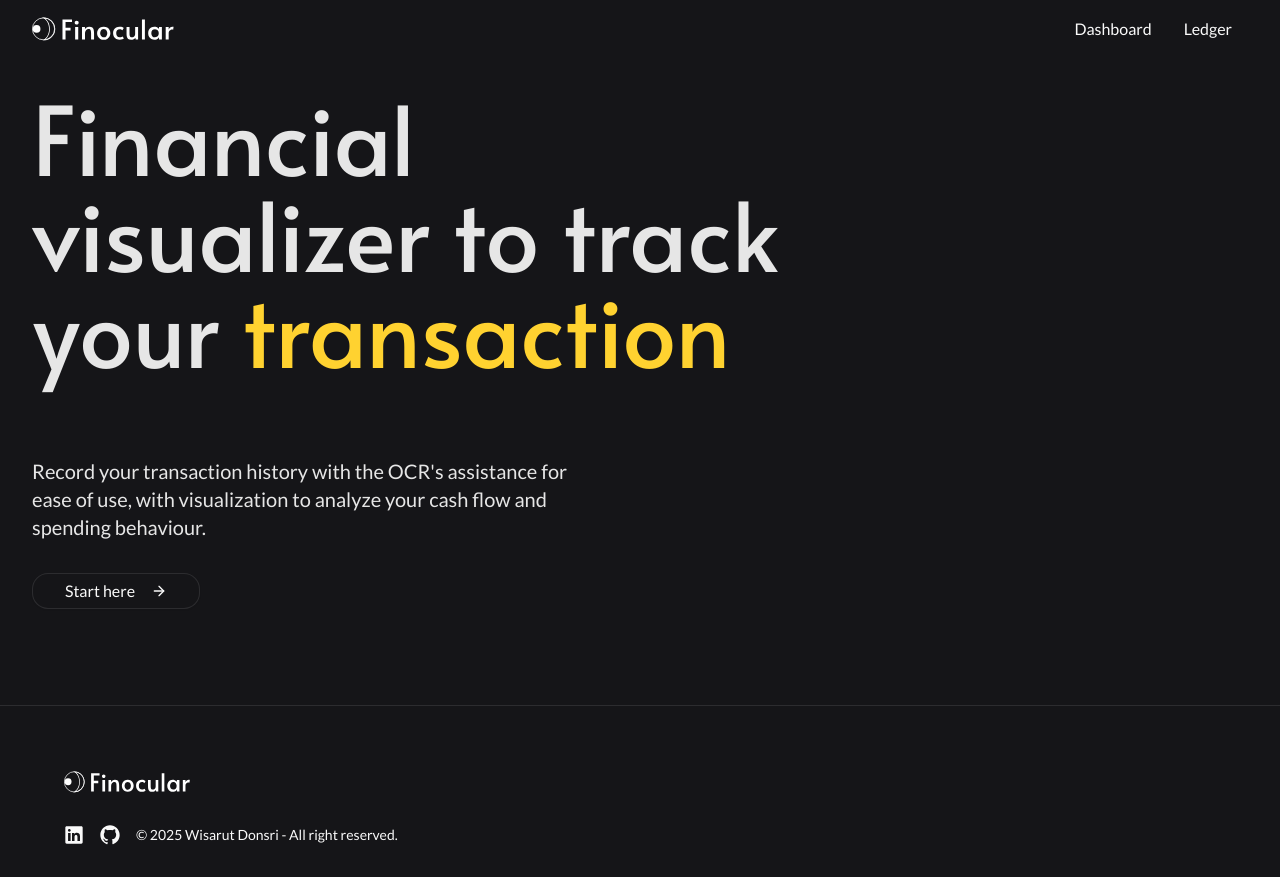
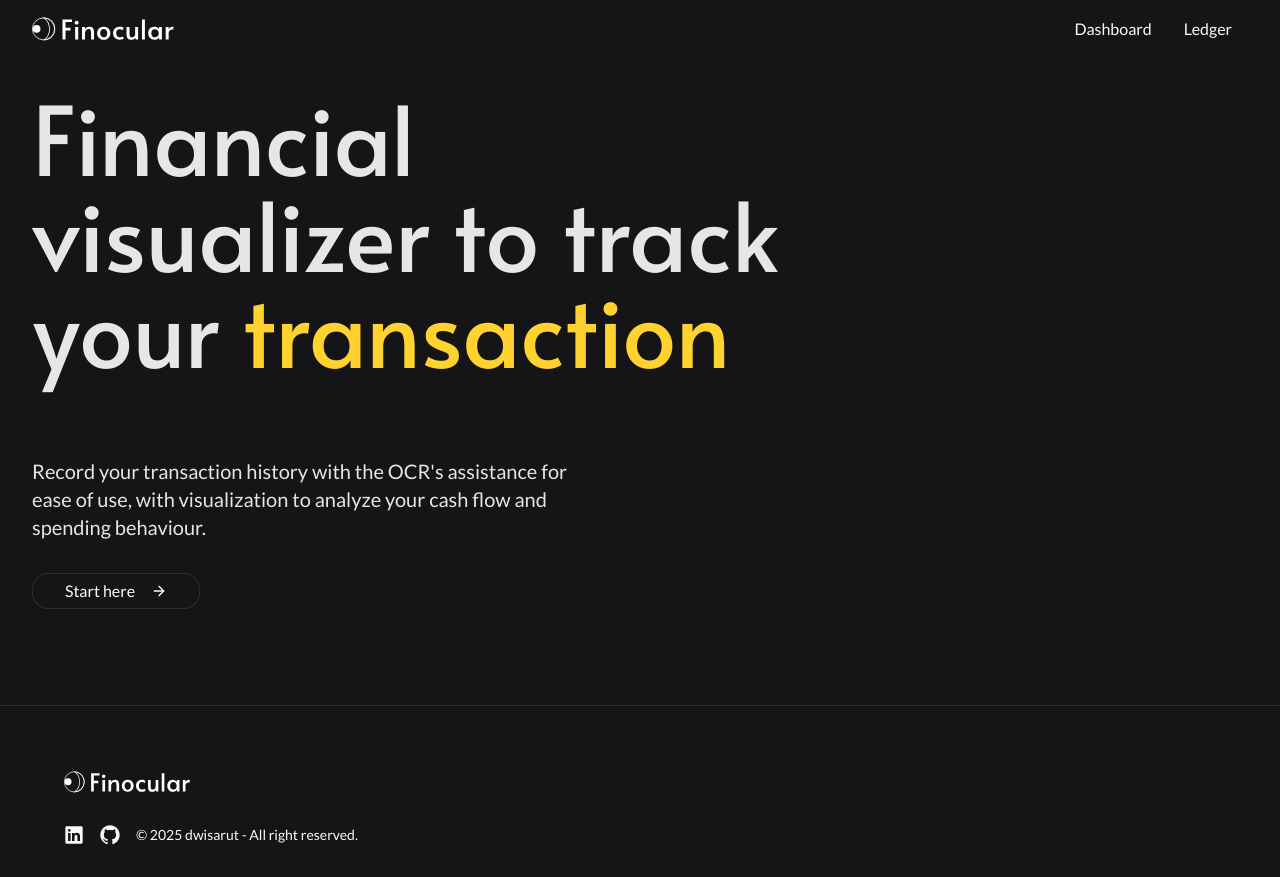
Before and after one commit to dwisarut/finocular, a React (Vite) app: page / in a window 1280 px wide. Built offline with nearby package versions, Linux system fonts and the light colour scheme.

Commit message:
fix: update footer

```diff
--- a/src/components/Dashboard.tsx
+++ b/src/components/Dashboard.tsx
@@ -36,7 +36,7 @@ function Dashboard() {
               <GitHubLogoIcon className="text-contrast-text w-5 h-auto hover:text-amber-300" />
             </Link>
             <p className="text-contrast-text text-sm lato w-xl">
-              © 2025 Wisarut Donsri - All right reserved.
+              © 2025 dwisarut - All right reserved.
             </p>
           </div>
         </div>
--- a/src/components/LandingPage.tsx
+++ b/src/components/LandingPage.tsx
@@ -53,7 +53,7 @@ const LandingPage = () => {
               <GitHubLogoIcon className="w-5 h-auto hover:text-amber-300" />
             </Link>
             <p className="text-sm lato w-xl">
-              © 2025 Wisarut Donsri - All right reserved.
+              © 2025 dwisarut - All right reserved.
             </p>
           </div>
         </div>
--- a/src/components/Ledger.tsx
+++ b/src/components/Ledger.tsx
@@ -50,7 +50,7 @@ function Ledger() {
               <GitHubLogoIcon className="text-contrast-text w-5 h-auto hover:text-amber-300" />
             </Link>
             <p className="text-contrast-text text-sm lato w-xl">
-              © 2025 Wisarut Donsri - All right reserved.
+              © 2025 dwisarut - All right reserved.
             </p>
           </div>
         </div>
```
